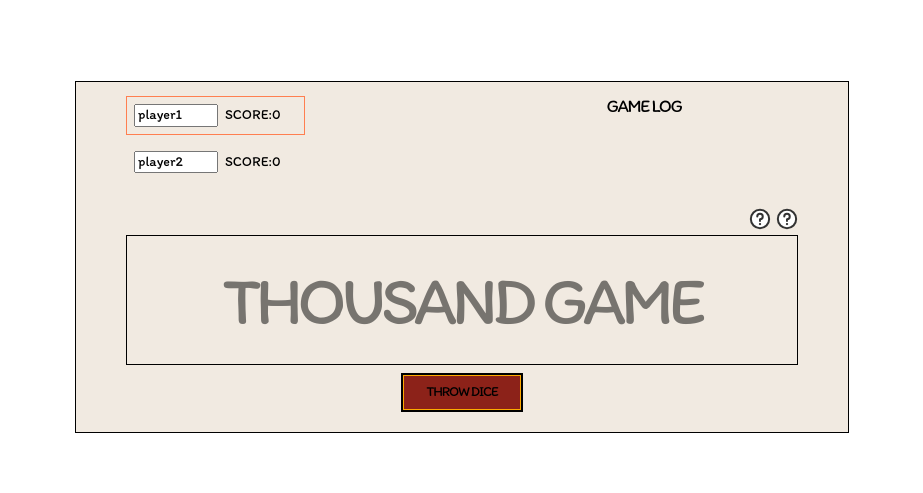
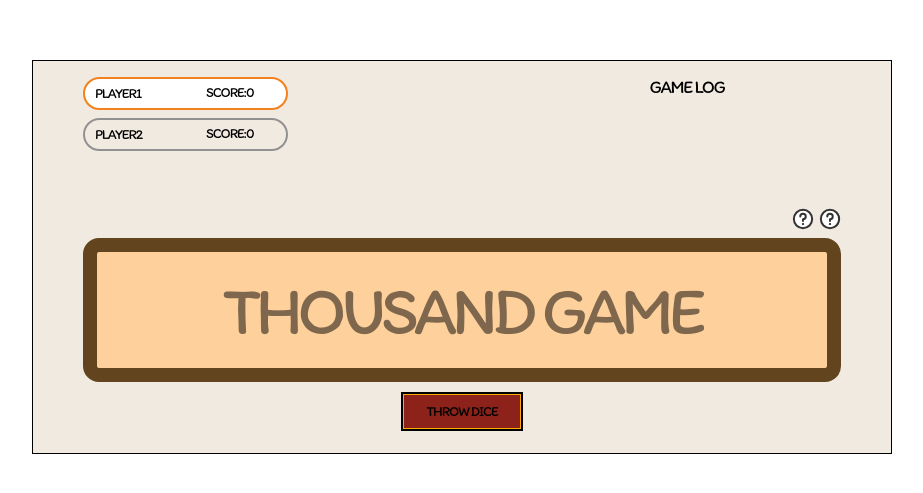
Before and after one commit to Neehor/Thousand, a React (Vite) app: page / in a window 1280 px wide. Shown: the part 143-636 px from the top of the page, without its empty margins (178-1101 px from the left). Built offline with nearby package versions, Linux system fonts and the light colour scheme.

Commit message:
fix: some CSS

```diff
--- a/src/components/ThousandGame/components/ActionBar/components/StagePoints/StagePonts.module.css
+++ b/src/components/ThousandGame/components/ActionBar/components/StagePoints/StagePonts.module.css
@@ -5,17 +5,12 @@
     align-items: center;
     text-align: center;
     width: 83px;
-    height: 37px;
+    height: 35px;
     gap: 8px;
     border-radius: 30px;
     padding: 8px;
     background: white;
     border: 2px solid #F3811D;
-    font-family: 'Itim', cursive;
-    font-weight: 400;
-    font-style: normal;
-    font-size: 14px;
-    line-height: 100%;
     letter-spacing: -0.08em;
     text-transform: uppercase;
 }
--- a/src/components/ThousandGame/components/GameBoardVM/GameBoardVM.module.css
+++ b/src/components/ThousandGame/components/GameBoardVM/GameBoardVM.module.css
@@ -11,3 +11,16 @@
     text-transform: uppercase;
     opacity: 0.5;
 }
+
+.gameDesk {
+    height: 144px;
+    border: 14px solid #62451E;
+    border-radius: 16px;
+    padding: 8px 24px;
+    display: flex;
+    gap: 8px 16px;
+    background: #FED09C;
+    justify-content: center;
+    align-items: center;
+    margin-bottom: 12px
+}
--- a/src/components/ThousandGame/components/GameBoardVM/GameBoardVM.tsx
+++ b/src/components/ThousandGame/components/GameBoardVM/GameBoardVM.tsx
@@ -8,15 +8,17 @@ export function GameBoardVM() {
 
 
     return (
-        <div style={{
-            display: "flex",
-            justifyContent: "center",
-            alignItems: 'center',
-            gap:'8px 16px',
-            border: '1px solid black',
-            height: "130px",
-            marginBottom: "10px",
-        }}>
+        <div className={styles.gameDesk}
+        //      style={{
+        //     display: "flex",
+        //     justifyContent: "center",
+        //     alignItems: 'center',
+        //     gap:'8px 16px',
+        //     border: '1px solid black',
+        //     height: "130px",
+        //     marginBottom: "10px",
+        // }}
+        >
             {stageDataState.stageDataState.stageState === "start" && (
                 <div className={styles.startView}>
                     Thousand Game
--- a/src/components/ThousandGame/components/PlayerPanel/components/PlayerCard/PlayerCard.module.css
+++ b/src/components/ThousandGame/components/PlayerPanel/components/PlayerCard/PlayerCard.module.css
@@ -1,15 +1,35 @@
 .card {
     display: flex;
-    padding: 0.5rem;
-    border: 1px solid transparent;
-    width: 12.8125rem;
-    gap: 0.5rem;
+    width: 205px;
+    height: 33px;
+    border: 2px solid #919191;
+    border-radius: 50px;
+    padding: 6px 8px;
+    gap: 16px;
 }
 
 .active {
-    border: 1px solid coral;
+    border: 2px solid #F3811D;
+    background: #FFFFFF;
 }
 
 input {
-    width: 6rem;
+    display: flex;
+    align-items: center;
+    width: 97px;
+    height: 17px;
+    letter-spacing: -0.08em;
+    text-transform: uppercase;
+    color: #000000;
+    border: none;
+    background: transparent;
+    outline: none;
 }
+
+span {
+    display: flex;
+    align-items: center;
+    line-height: 100%;
+    letter-spacing: -0.08em;
+    text-transform: uppercase;
+}
--- a/src/index.css
+++ b/src/index.css
@@ -25,10 +25,10 @@ body {
     display: flex;
     flex-direction: column;
     min-height: 0;
-    min-width: 53.75rem;
+    min-width: 61.43rem;
     border: 1px solid black;
     justify-content: center;
-    padding: 14px 50px;
+    padding: 16px 50px;
     background: var(--bg-gameBoard);
 }
 
@@ -38,6 +38,7 @@ body {
     align-items: center;
     position: relative;
     gap: 35%;
+    margin: 19px 0 4px 0;
 }
 
 .supportButton {
```
